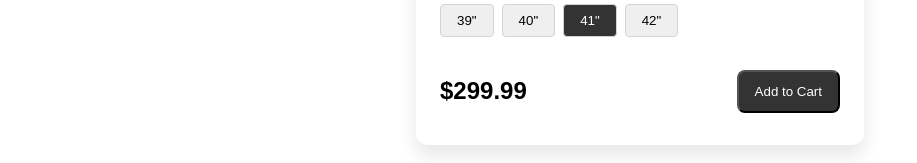
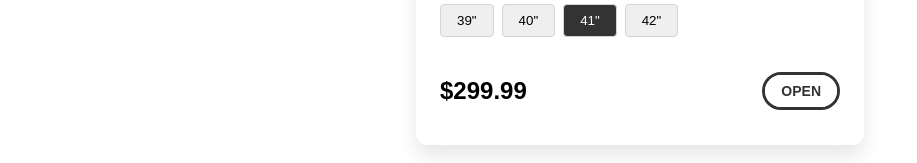
Before and after one commit to Dark-Vol/Store-Shoping, a Next.js app in the folder client/: page /Home in a window 1280 px wide. Shown: the part 632-795 px from the top of the page, without its empty margins (0-917 px from the left). Built offline with nearby package versions, Linux system fonts and the light colour scheme.

Commit message:
Update Add to Cart button styles and text

```diff
--- a/client/src/components/cards-items/buttons/add-card/Style.scss
+++ b/client/src/components/cards-items/buttons/add-card/Style.scss
@@ -1,13 +1,92 @@
-.add-to-cart-btn {
-    padding: 12px 16px;
-    background-color: #333;
-    color: white;
-    border-radius: 8px;
-    display: flex;
-    align-items: center;
+.button {
+    position: relative;
+    display: inline-block;
+    padding: 10px 20px;
+    border-radius: 50px;
+    font-size: 16px;
+    font-weight: bold;
+    text-transform: uppercase;
+    text-align: center;
     cursor: pointer;
+    overflow: hidden;
+    transition: all 0.3s ease;
 
-    .fas fa-shopping-cart {
-        margin-right: 8px;
+    &--tamaya {
+        background-color: #333;
+        color: #fff;
+        border: 2px solid #fff;
+
+        &:hover {
+            background-color: #fff;
+            color: #333;
+        }
+    }
+
+    &--round-l {
+        border-radius: 50px;
+    }
+
+    &--text-thick {
+        font-weight: 600;
+    }
+
+    &--border-medium {
+        border-width: 3px;
+    }
+
+    &--text-upper {
+        text-transform: uppercase;
+    }
+
+    &--size-s {
+        font-size: 14px;
+        padding: 8px 16px;
+    }
+
+    &--inverted {
+        background-color: transparent;
+        color: #333;
+        border-color: #333;
+
+        &:hover {
+            background-color: #333;
+            color: #fff;
+        }
+    }
+
+    span {
+        position: relative;
+        z-index: 1;
+    }
+
+    &::before {
+        content: '';
+        position: absolute;
+        top: 50%;
+        left: 50%;
+        width: 300%;
+        height: 300%;
+        background-color: #fff;
+        transition: width 0.4s, height 0.4s, top 0.4s, left 0.4s;
+        border-radius: 50%;
+        z-index: 0;
+        transform: translate(-50%, -50%);
+    }
+
+    &:hover::before {
+        width: 0;
+        height: 0;
+        top: 50%;
+        left: 50%;
+    }
+
+    &:hover {
+        transform: translateY(-5px);
+    }
+
+    // Анимация нажатия
+    &:active {
+        transform: scale(0.95); // Сжатие кнопки при нажатии
+        box-shadow: 0 4px 6px rgba(0, 0, 0, 0.2);
     }
 }
--- a/client/src/components/cards-items/buttons/add-card/index.tsx
+++ b/client/src/components/cards-items/buttons/add-card/index.tsx
@@ -7,8 +7,19 @@ interface AddToCartButtonProps {
 
 const AddToCartButton: React.FC<AddToCartButtonProps> = ({ onClick }) => {
     return (
-        <button className="add-to-cart-btn" onClick={onClick}>
-            <i className="fas fa-shopping-cart"></i> Add to Cart
+        <button className="
+            button
+            button--tamaya
+            button--round-l
+            button--text-thick
+            button--border-medium
+            button--text-upper
+            button--size-s
+            button--inverted"
+            data-text="Open"
+            onClick={onClick}
+            >
+            <span>Open</span>
         </button>
     );
 };
```
